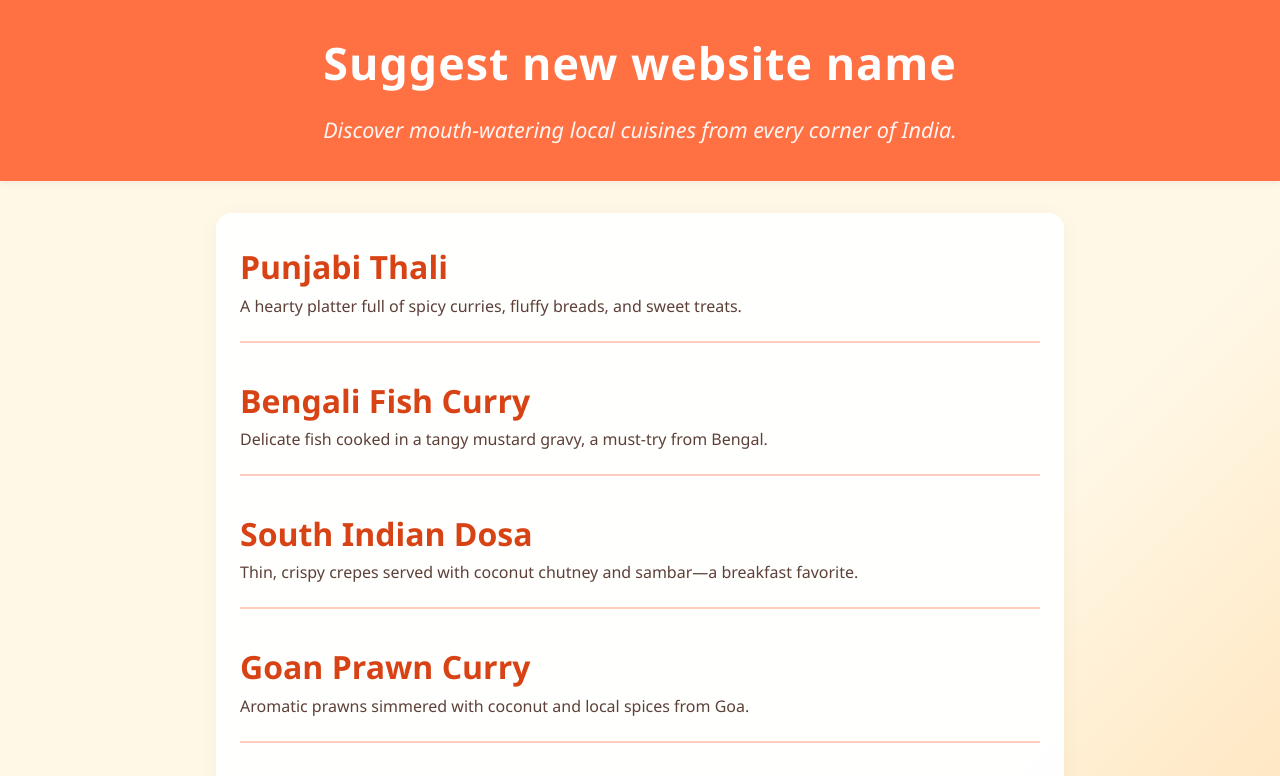
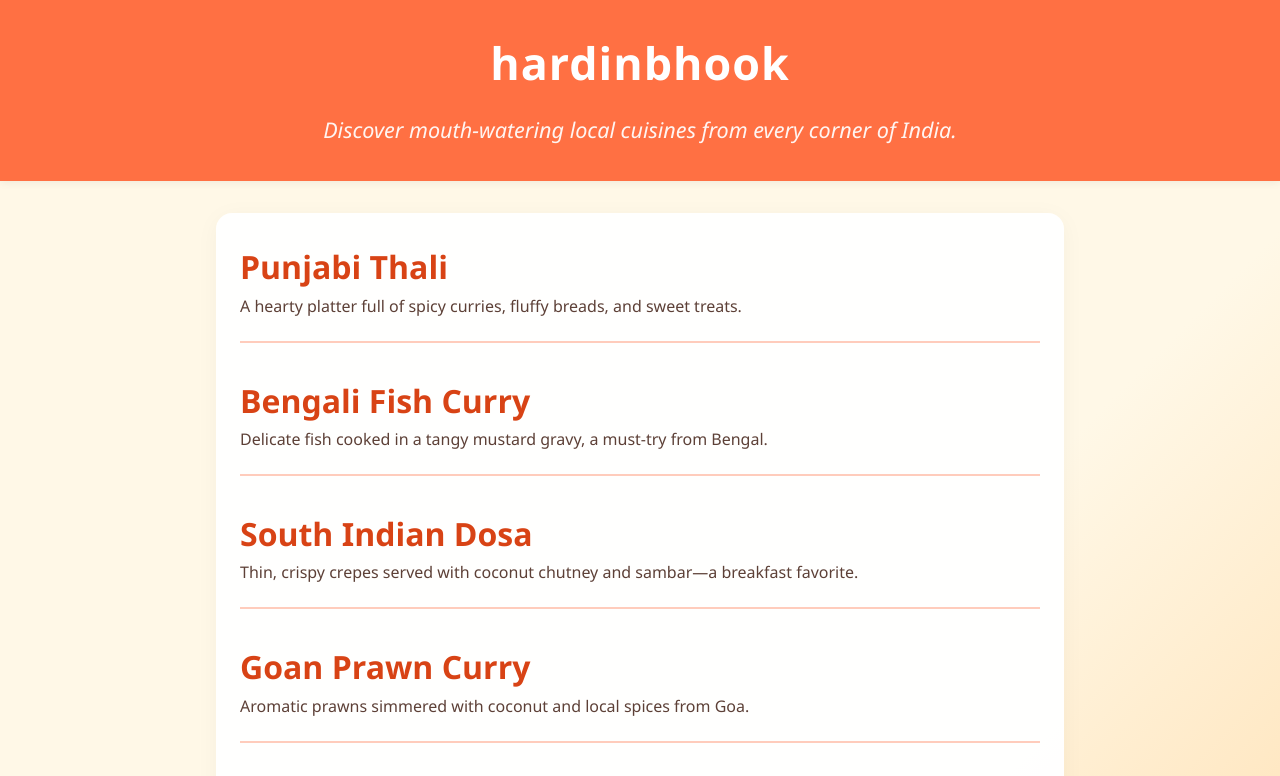
Before and after one commit to Prish399/khana.com, a plain HTML site: page index.html in a window 1280 px wide. Shown: the top 776 px of the page. Drawn offline with Linux system fonts and the light colour scheme.

Commit message:
AI Update: Replace the current website title with 'hardinbhook'

```diff
--- a/index.html
+++ b/index.html
@@ -3,7 +3,7 @@
 <head>
   <meta charset="UTF-8">
   <meta name="viewport" content="width=device-width, initial-scale=1.0">
-  <title>Suggest new website name</title>
+  <title>hardinbhook</title>
   <style>
     body {
       margin: 0;
@@ -65,7 +65,7 @@
 </head>
 <body>
   <header>
-    <h1>Suggest new website name</h1>
+    <h1>hardinbhook</h1>
     <p>Discover mouth-watering local cuisines from every corner of India.</p>
   </header>
   <section class="cuisines-section">
```
